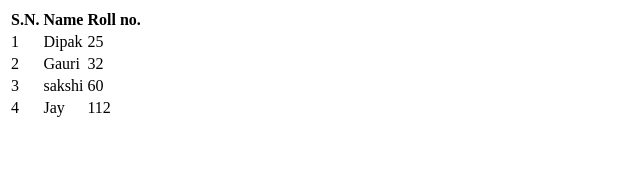
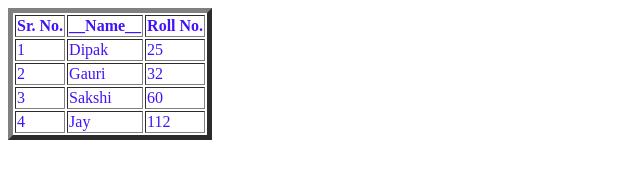
Before and after one commit to DipakGavhane/LocalRepo, a plain HTML site: page index.html in a window 1280 px wide. Shown: the whole page, without its empty margins (0-640 px from the left). Drawn offline with Linux system fonts and the light colour scheme.

Commit message:
file style added

```diff
--- a/index.html
+++ b/index.html
@@ -6,11 +6,11 @@
     <title>HTML tables</title>
 </head>
 <body>
-    <table>
+    <table border="5" style="color: rgb(67, 18, 245);">
         <tr>
-            <th>S.N.</th>
-            <th>Name</th>
-            <th>Roll no.</th>
+            <th>Sr. No.</th>
+            <th>__Name__</th>
+            <th>Roll No.</th>
         </tr>
         <tr>
             <td>1</td>
@@ -24,7 +24,7 @@
         </tr>
         <tr>
             <td>3</td>
-            <td>sakshi</td>
+            <td>Sakshi</td>
             <td>60</td>
         </tr>
         <tr>
```
